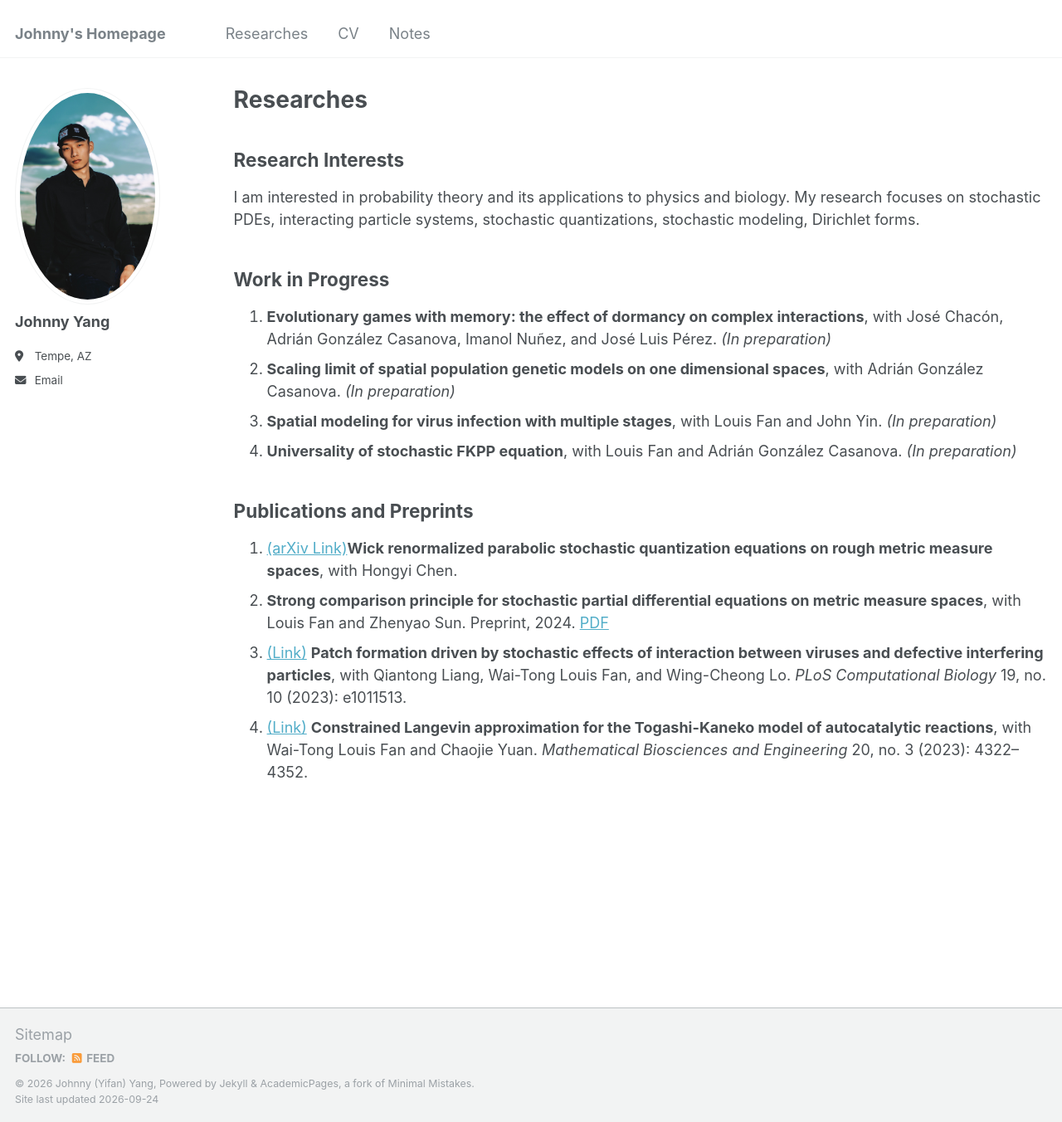
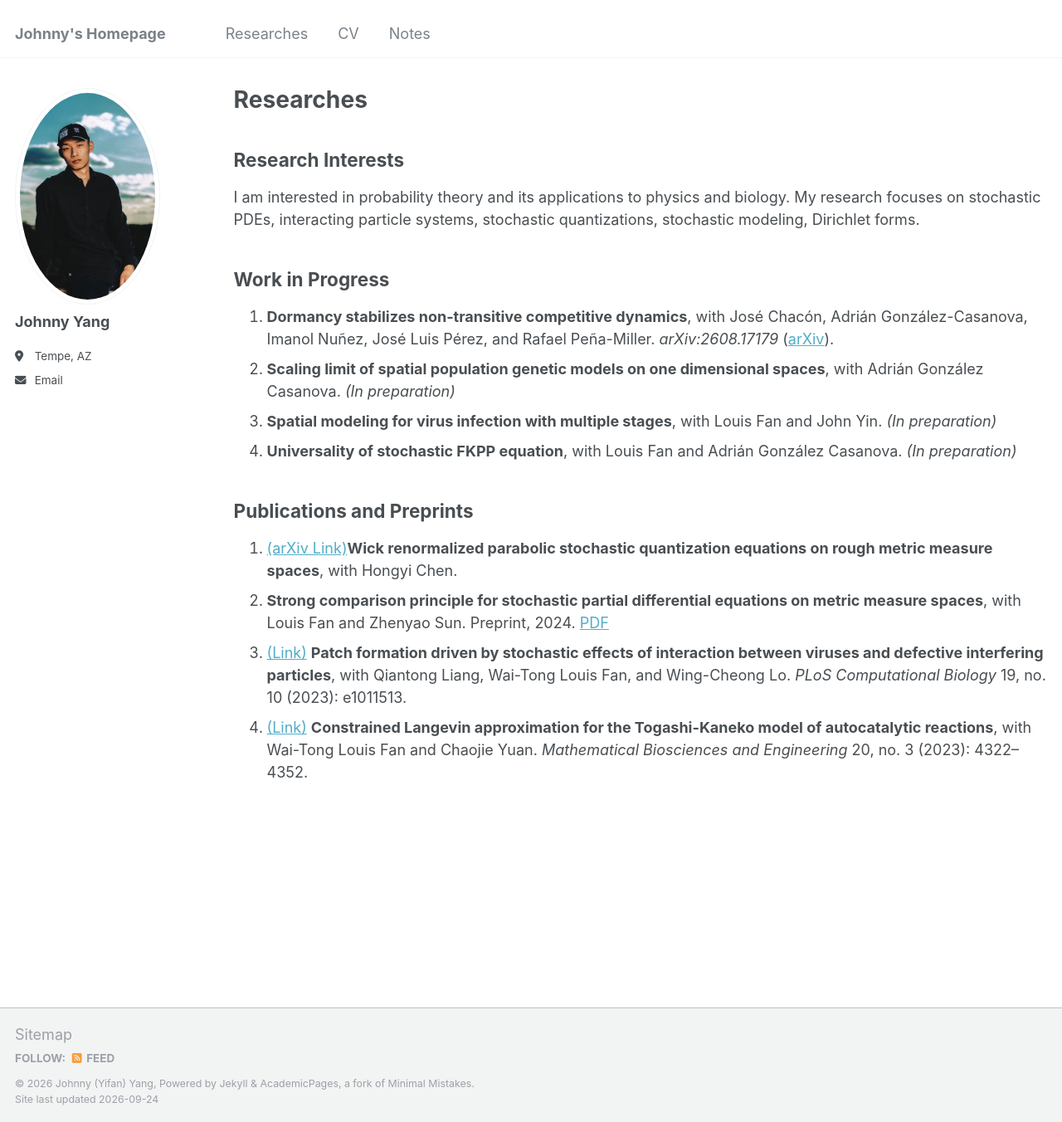
Before and after one commit to JohnnYang007/JohnnYang007.github.io, a Jekyll site: the page built from _pages/reasearch.md, in a window 1280 px wide and 1352 px high. Shown: the whole window at 83% size. Built offline with Jekyll 4.4.1, drawn with Linux system fonts in a browser that asks for light colours.

Commit message:
Update dormancy preprint on research page and CV

```diff
--- a/_pages/reasearch.md
+++ b/_pages/reasearch.md
@@ -9,7 +9,7 @@ author_profile: true
 I am interested in probability theory and its applications to physics and biology. My research focuses on stochastic PDEs, interacting particle systems, stochastic quantizations, stochastic modeling, Dirichlet forms.
 
 ## Work in Progress
-1. **Evolutionary games with memory: the effect of dormancy on complex interactions**, with José Chacón, Adrián González Casanova, Imanol Nuñez, and José Luis Pérez. *(In preparation)*
+1. **Dormancy stabilizes non-transitive competitive dynamics**, with José Chacón, Adrián González-Casanova, Imanol Nuñez, José Luis Pérez, and Rafael Peña-Miller. *arXiv:2608.17179* ([arXiv](https://arxiv.org/abs/2608.17179)).
 2. **Scaling limit of spatial population genetic models on one dimensional spaces**, with Adrián González Casanova. *(In preparation)*
 3. **Spatial modeling for virus infection with multiple stages**, with Louis Fan and John Yin. *(In preparation)*
 4. **Universality of stochastic FKPP equation**, with Louis Fan and Adrián González Casanova. *(In preparation)*
```
Also changed, not shown: 1 other file.
